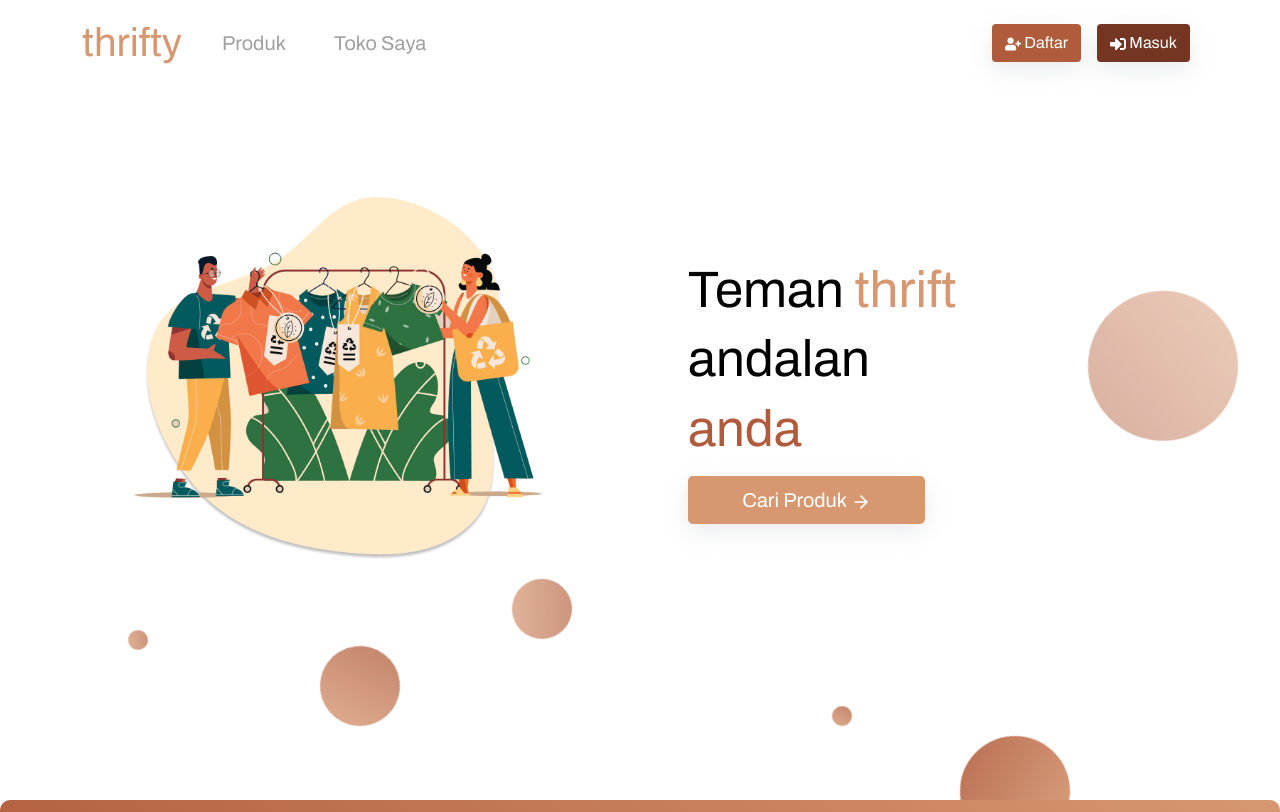
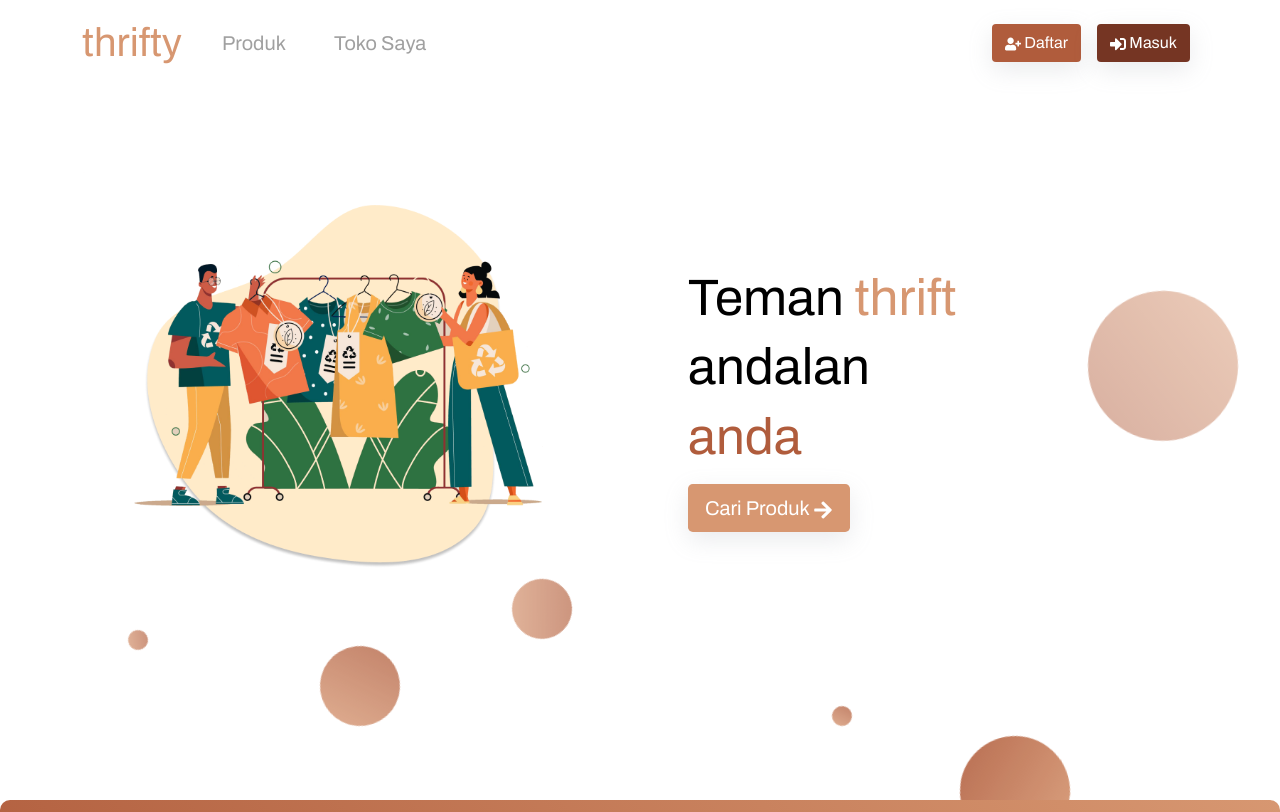
Before and after one commit to Alviannn/thrifty, a Next.js app in the folder frontend/: page / in a window 1280 px wide. Shown: the top 812 px of the page. Built offline with nearby package versions, Linux system fonts and the light colour scheme.

Commit message:
Fix spacing

```diff
--- a/frontend/pages/index.jsx
+++ b/frontend/pages/index.jsx
@@ -1,7 +1,7 @@
 import Head from "next/head";
+import Link from "next/link";
 import styled from "styled-components";
-import { FiArrowRight } from "react-icons/fi";
-import Link from "next/link";
+import { FaArrowRight } from "react-icons/fa";
 
 const Tagline = styled.h1`
 	font-size: 4vw;
@@ -18,28 +18,13 @@ const Img = styled.img`
 	height: 100%;
 `;
 
-const TextButton = styled.p`
-	padding: 0;
-	margin: 0;
-	font-size: 20px;
-	@media (max-width: 470px) {
-		font-size: 14px;
-	}
-	@media (max-width: 360px) {
-		font-size: 10px;
-	}
-	@media (max-width: 320px) {
-		font-size: 9px;
-	}
-`;
-
 const Home = () => {
 	return (
 		<>
 			<Head>
 				<title>thrifty!</title>
 			</Head>
-			<div className="row min-vh-100 align-items-center text-black pt-md-2 pb-md-4">
+			<div className="row min-vh-100 align-items-center text-black py-5">
 				<div className="col-lg-6 col-12">
 					<Img src="/img/thrift.png" className="d-block ms-auto" alt="Scrolling" />
 				</div>
@@ -50,10 +35,8 @@ const Home = () => {
 					<Tagline>andalan</Tagline>
 					<Tagline style={{ color: "#B05C3C" }}>anda</Tagline>
 					<Link href="/products">
-						<button className="btn btn-mocca mt-2 btn-lg" style={{ width: "50%" }}>
-							<TextButton>
-								Cari Produk <FiArrowRight />
-							</TextButton>
+						<button className="btn btn-mocca mt-2 btn-lg">
+							Cari Produk <FaArrowRight />
 						</button>
 					</Link>
 				</div>
```
